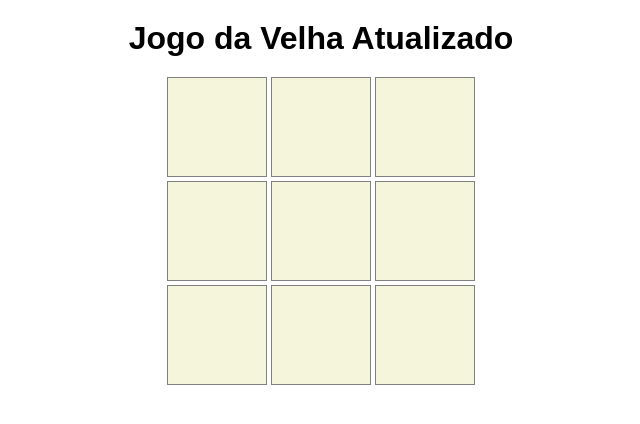
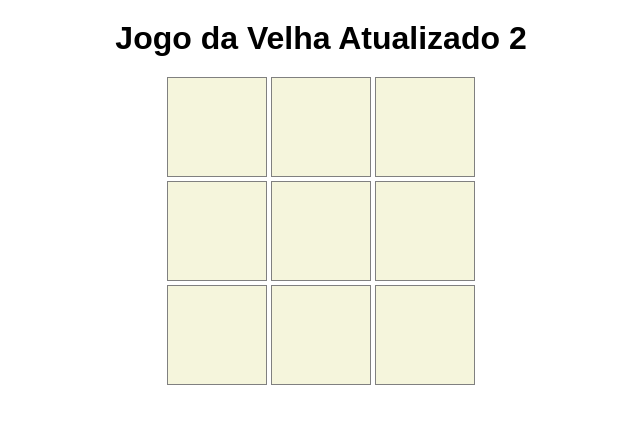
Before and after one commit to Alexandremma/jogo-da-velha, a plain HTML site: page index.html in a window 1280 px wide. Shown: the whole page, without its empty margins (319-959 px from the left). Drawn offline with Linux system fonts and the light colour scheme.

Commit message:
change title again

```diff
--- a/index.html
+++ b/index.html
@@ -13,7 +13,7 @@
 
     <body>
         <div class="stage">
-            <h1>Jogo da Velha Atualizado</h1>
+            <h1>Jogo da Velha Atualizado 2</h1>
 
             <div class="line">
                 <div id="0" class="square">
```
